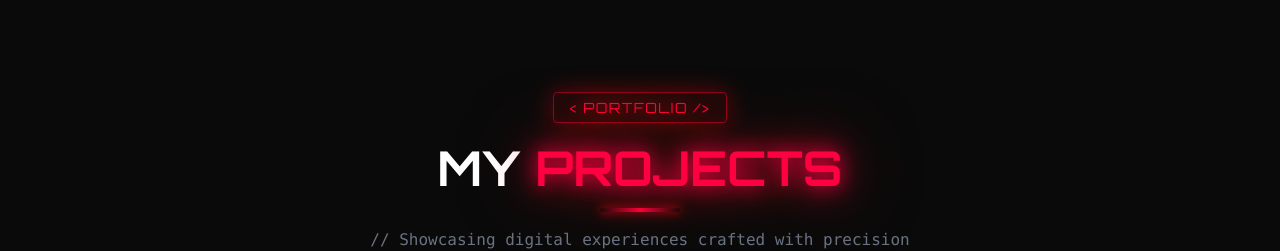
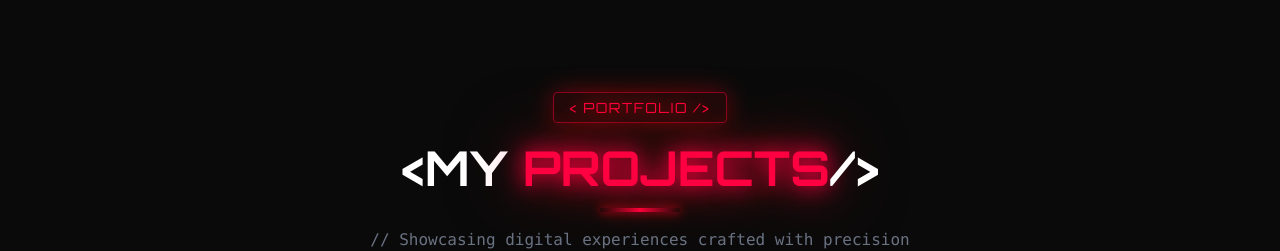
Before and after one commit to anunnaki7/Personal-Portfolio-Website, a React (Vite) app: page / in a window 1280 px wide. Shown: the part 2440-2691 px from the top of the page. Built offline with nearby package versions, Linux system fonts and the light colour scheme.

Commit message:
Update Projects.tsx

```diff
--- a/src/components/Projects.tsx
+++ b/src/components/Projects.tsx
@@ -505,7 +505,7 @@ export function Projects() {
             animate={isInView ? { opacity: 1, y: 0 } : {}}
             transition={{ delay: 0.2 }}
           >
-            <span className="text-white">MY </span>
+            <span className="text-white">&lt;MY </span>
             <motion.span
               className="text-[#ff0040]"
               animate={{
@@ -519,6 +519,7 @@ export function Projects() {
             >
               PROJECTS
             </motion.span>
+            <span className="text-white">/&gt;</span>
           </motion.h2>
 
           {/* Underline */}
```
